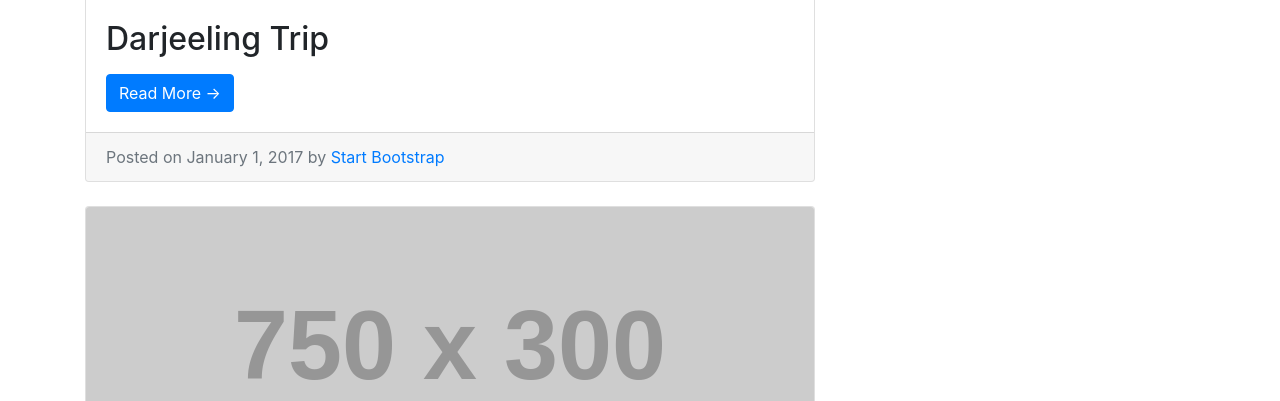
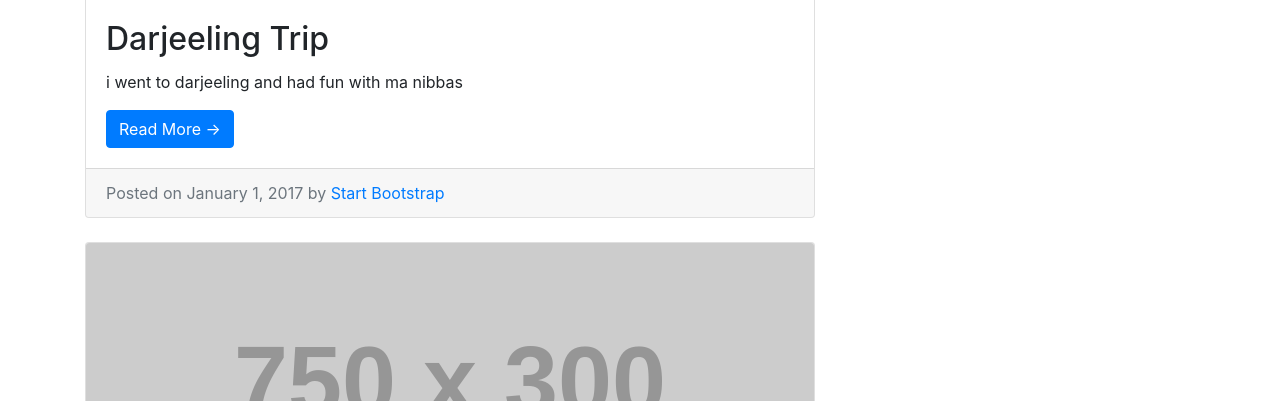
Before and after one commit to tanmaymaurya/tanmaymaurya.github.io, a website: page index.html in a window 1280 px wide. Shown: the part 699-1100 px from the top of the page. Drawn offline with Linux system fonts and the light colour scheme; placeholder pictures from the web are drawn by us.

Commit message:
added bootstrap4

```diff
--- a/index.html
+++ b/index.html
@@ -65,7 +65,7 @@
           <img class="card-img-top" src="https://blog.bookwithoffers.com/wp-content/uploads/2018/08/Darjeeling.png" alt="Card image cap">
           <div class="card-body">
             <h2 class="card-title">Darjeeling Trip</h2>
-            <p class="card-text"></p>
+            <p class="card-text">i went to darjeeling and had fun with ma nibbas</p>
             <a href="#" class="btn btn-primary">Read More &rarr;</a>
           </div>
           <div class="card-footer text-muted">
```
